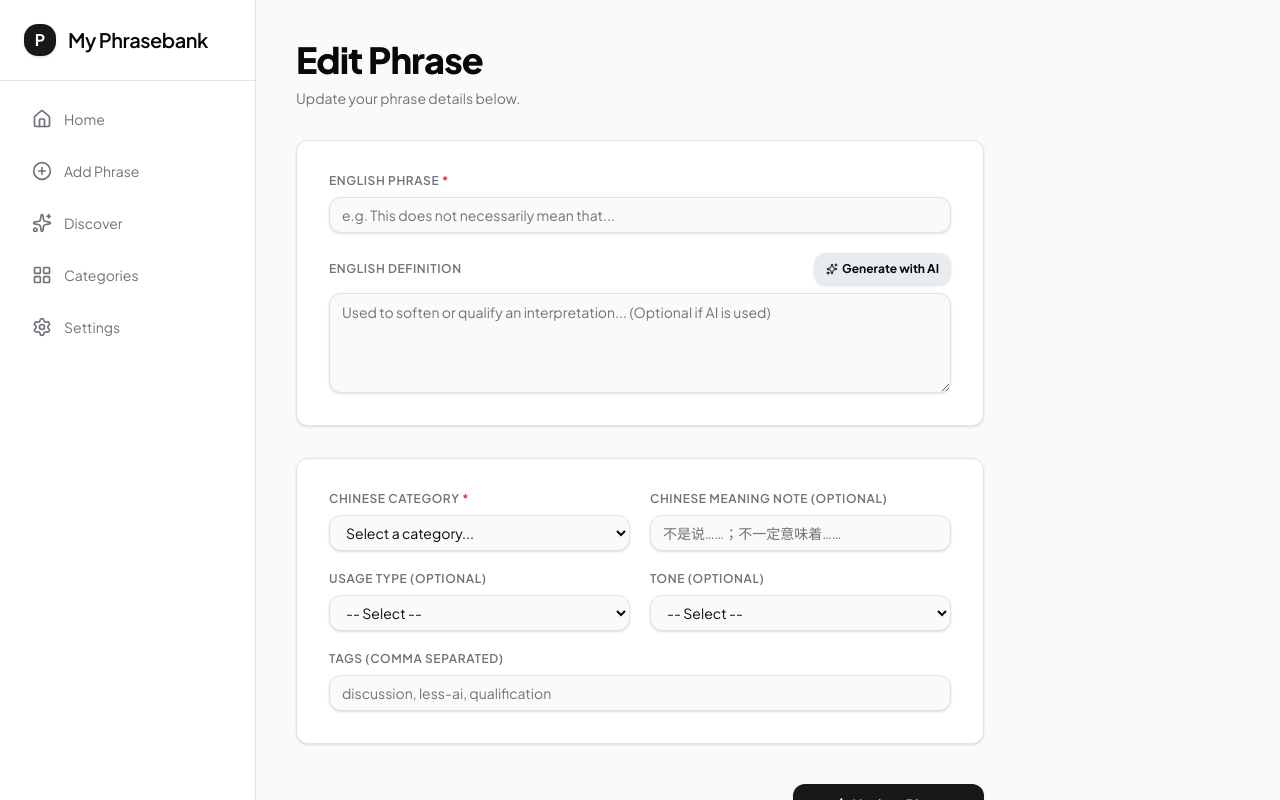
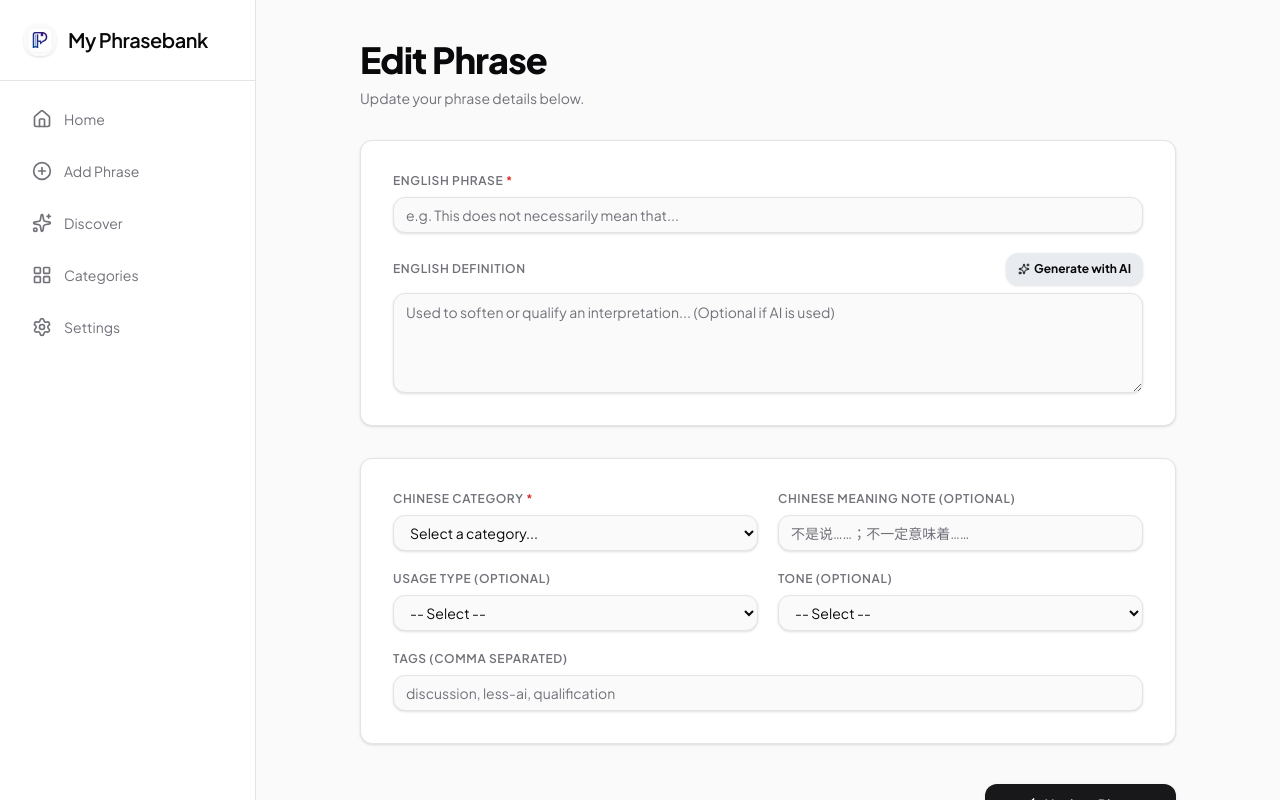
Before and after one commit to Hongxiang-Yang/my-phrasebank, a React (Vite) app: page /edit/1 in a window 1280 px wide. Built offline with nearby package versions, Linux system fonts and the light colour scheme.

Commit message:
Center layout and use actual logo in header

```diff
--- a/src/components/Layout.tsx
+++ b/src/components/Layout.tsx
@@ -18,7 +18,7 @@ export function Layout() {
       {/* Sidebar for Desktop / Bottom Nav for Mobile */}
       <nav className="fixed bottom-0 w-full bg-card border-t border-border md:relative md:w-64 md:border-t-0 md:border-r flex md:flex-col justify-around md:justify-start z-10">
         <div className="hidden md:flex p-6 items-center gap-3 border-b border-border">
-          <div className="w-8 h-8 bg-primary rounded-lg flex items-center justify-center text-primary-foreground font-bold shadow-sm">P</div>
+          <img src="/favicon.png" alt="Logo" className="w-8 h-8 rounded-lg shadow-sm" />
           <h1 className="text-xl font-semibold tracking-tight text-foreground">My Phrasebank</h1>
         </div>
         <div className="flex w-full justify-around md:flex-col md:p-4 md:gap-2">
--- a/src/pages/AddPhrase.tsx
+++ b/src/pages/AddPhrase.tsx
@@ -129,7 +129,7 @@ export function AddPhrase() {
 
   return (
     <div className="relative min-h-screen pb-24">
-      <div className="p-6 md:p-10 max-w-3xl relative z-10">
+      <div className="p-6 md:p-10 max-w-4xl mx-auto w-full relative z-10">
         <div className="flex flex-col gap-2 mb-8">
           <h1 className="text-3xl md:text-4xl font-extrabold text-foreground tracking-tight">
             {id ? 'Edit Phrase' : 'Add New Phrase'}
--- a/src/pages/CategoryBrowser.tsx
+++ b/src/pages/CategoryBrowser.tsx
@@ -166,7 +166,7 @@ export function CategoryBrowser() {
 
       {/* Phrases List */}
       <div className="flex-1 overflow-y-auto p-4 md:p-10 bg-muted/20 pb-24 md:pb-10 relative">
-        <div className="max-w-4xl mx-auto xl:mx-0 xl:pr-8">
+        <div className="max-w-6xl mx-auto w-full">
           <div className="hidden md:flex items-center gap-3 mb-8">
             <h1 className="text-3xl font-extrabold tracking-tight">{selectedCategory}</h1>
             <Badge variant="secondary" className="text-sm font-bold">{filteredPhrases.length}</Badge>
--- a/src/pages/Discover.tsx
+++ b/src/pages/Discover.tsx
@@ -145,7 +145,7 @@ export function Discover() {
 
   return (
     <div className="relative min-h-screen pb-24">
-      <div className="p-6 md:p-10 max-w-4xl relative z-10">
+      <div className="p-6 md:p-10 max-w-5xl mx-auto w-full relative z-10">
         <div className="flex flex-col gap-2 mb-8">
           <h1 className="text-3xl md:text-4xl font-extrabold text-foreground tracking-tight">
             Discover Phrases
--- a/src/pages/Home.tsx
+++ b/src/pages/Home.tsx
@@ -21,7 +21,7 @@ export function Home() {
       {/* Background Pattern */}
       <div className="absolute inset-0 bg-dot-pattern opacity-50 pointer-events-none" />
 
-      <div className="relative z-10 p-6 md:p-10 max-w-5xl">
+      <div className="relative z-10 p-6 md:p-10 max-w-6xl mx-auto w-full">
         <div className="flex flex-col gap-2 mb-10">
           <h1 className="text-3xl md:text-4xl font-extrabold text-foreground tracking-tight">
             Dashboard
--- a/src/pages/Settings.tsx
+++ b/src/pages/Settings.tsx
@@ -33,7 +33,7 @@ export function SettingsPage() {
   if (!settings) return null;
 
   return (
-    <div className="p-6 md:p-10 max-w-2xl">
+    <div className="p-6 md:p-10 max-w-4xl mx-auto w-full">
       <h1 className="text-3xl md:text-4xl font-extrabold tracking-tight mb-8">Settings</h1>
 
       {saved && (
```
